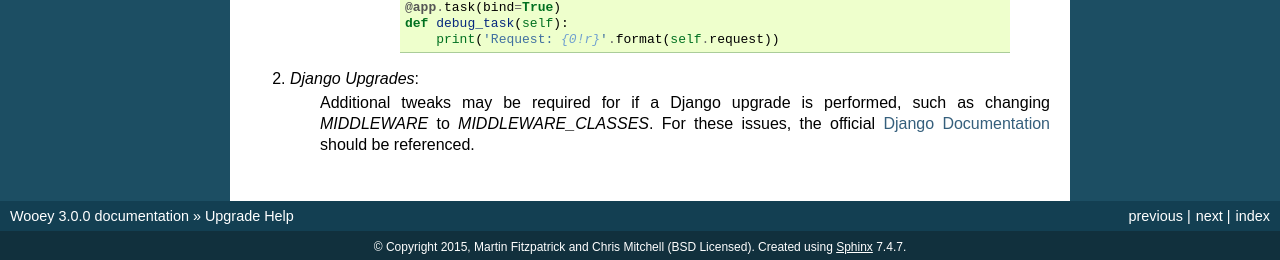
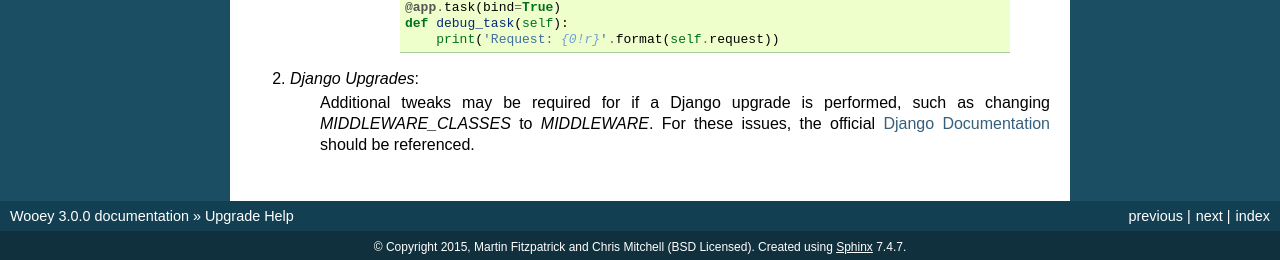
Before and after one commit to wooey/Wooey, a Sphinx documentation site: the page built from docs/upgrade_help.rst, in a window 1280 px wide. Shown: the part 1780-2040 px from the top of the page. Built offline with Sphinx 7.4.7, drawn with Linux system fonts in a browser that asks for light colours; pages that are not in the unit, such as notebooks, are missing from menus.

```diff
--- a/docs/upgrade_help.rst
+++ b/docs/upgrade_help.rst
@@ -119,5 +119,5 @@ prior to 1.8 are no longer officially supported.
 
 2) *Django Upgrades*:
     Additional tweaks may be required for if a Django upgrade is performed, such as
-    changing `MIDDLEWARE` to `MIDDLEWARE_CLASSES`. For these issues, the official
+    changing `MIDDLEWARE_CLASSES` to `MIDDLEWARE`. For these issues, the official
     `Django Documentation <https://docs.djangoproject.com/>`_ should be referenced.
```
